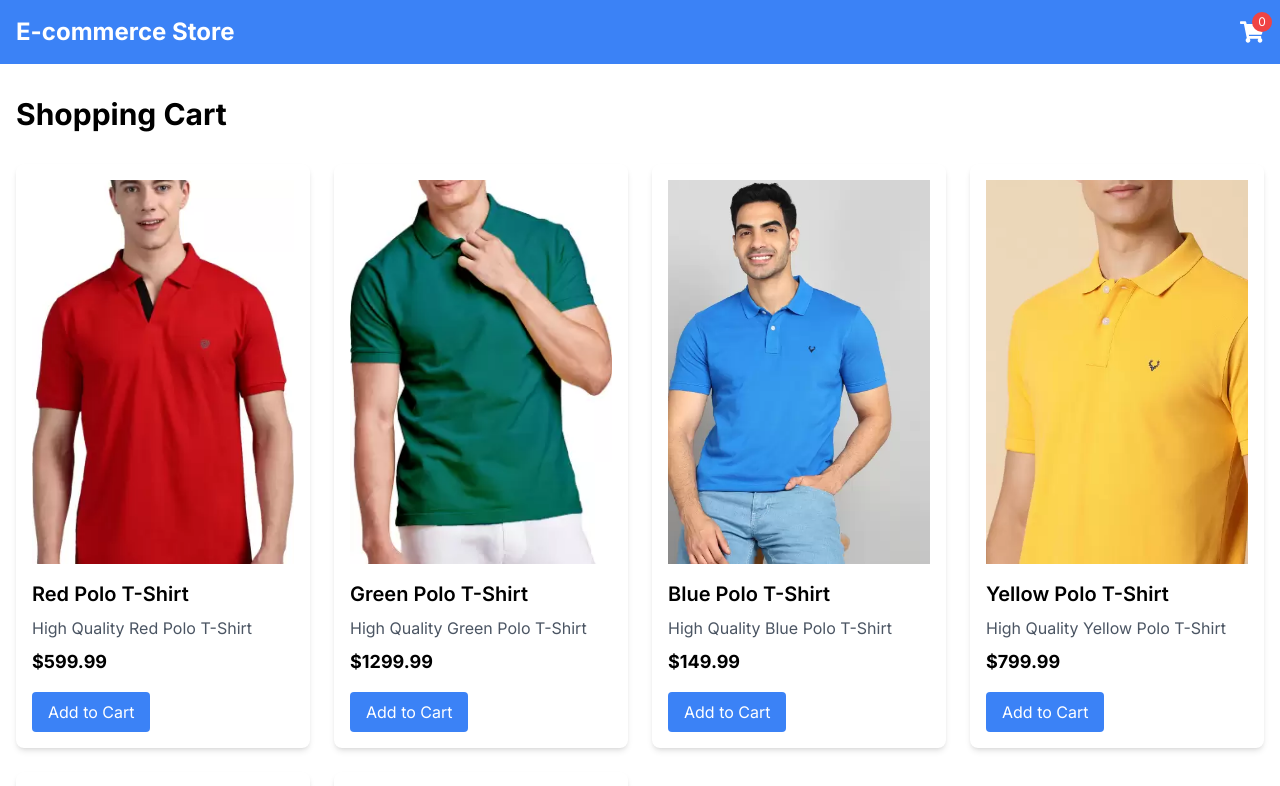
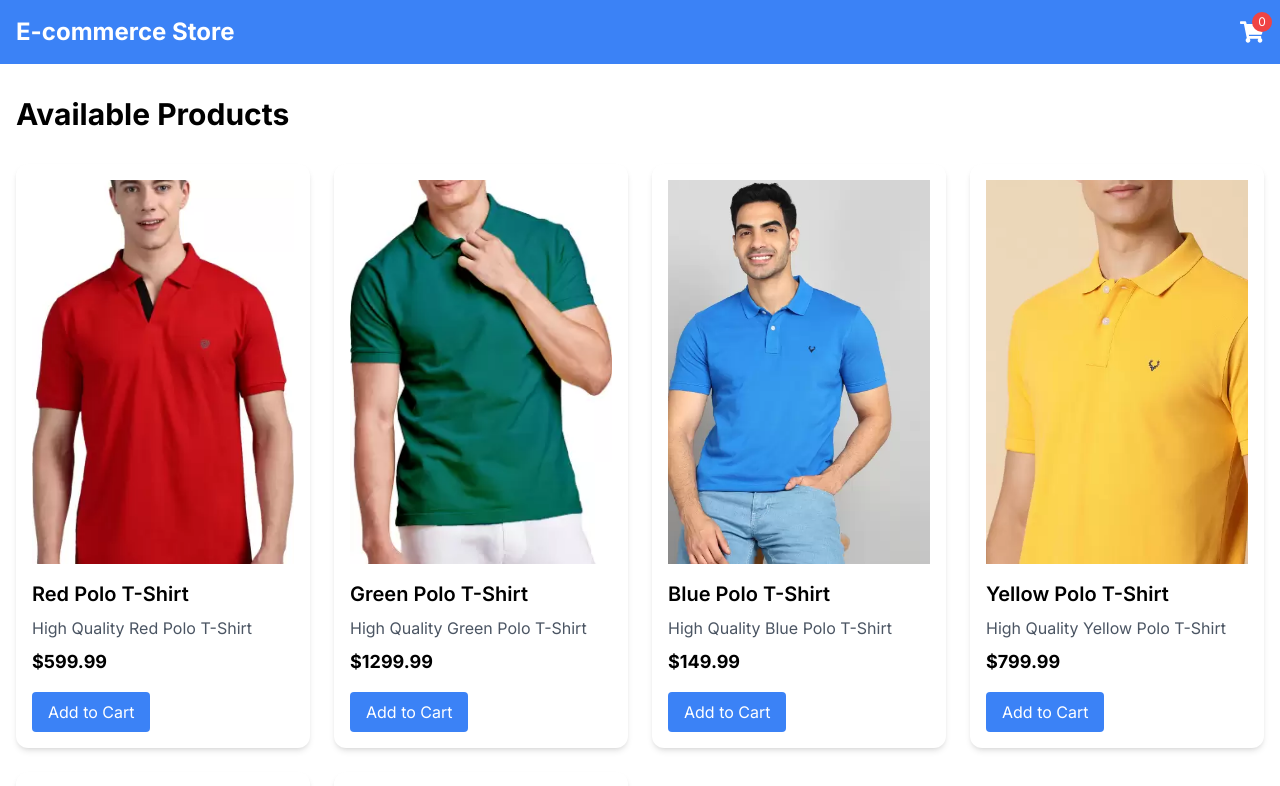
Before and after one commit to amlanxbghn/Shopping-Cart----profile.fyi-Assignment, a Next.js app: page / in a window 1280 px wide. Shown: the top 786 px of the page. Built offline with nearby package versions, Linux system fonts and the light colour scheme.

Commit message:
Comments

```diff
--- a/src/app/cart/page.jsx
+++ b/src/app/cart/page.jsx
@@ -7,10 +7,16 @@ import { useCart } from '../../context/CartContext';
 import CartItem from '../../components/CartItem';
 
 export default function Cart() {
+  // Extract cart-related functions and state from the CartContext
   const { cart, updateQuantity, removeItem } = useCart();
+
+  // State to manage discount percentage
   const [discount, setDiscount] = useState(0);
+
+  // State to handle checkout success message
   const [checkoutMessage, setCheckoutMessage] = useState('');
 
+  // Function to calculate the subtotal of the cart
   const calculateSubtotal = () => {
     return cart.reduce((total, item) => {
       const product = productsData.find((p) => p.id === item.id);
@@ -18,6 +24,7 @@ export default function Cart() {
     }, 0);
   };
 
+  // Function to apply a discount based on the provided discount code
   const applyDiscount = (e) => {
     e.preventDefault();
     const discountCode = e.target.elements.discountCode.value;
@@ -31,26 +38,33 @@ export default function Cart() {
     }
   };
 
+  // Function to handle the checkout process
   const handleCheckout = () => {
     setCheckoutMessage('Checkout successful! Thank you for your purchase.');
   };
 
+  // Calculate subtotal and total after applying discount
   const subtotal = calculateSubtotal();
   const total = subtotal - discount;
 
   return (
     <div className="container mx-auto px-4 py-8">
       <h1 className="text-3xl font-bold mb-8">Shopping Cart</h1>
+
+      {/* Display checkout success message if applicable */}
       {checkoutMessage && (
         <div className="bg-green-100 border border-green-400 text-green-700 px-4 py-3 rounded relative mb-4" role="alert">
           <span className="block sm:inline">{checkoutMessage}</span>
         </div>
       )}
+
+      {/* Show message if cart is empty */}
       {cart.length === 0 ? (
-        <p>Your cart is empty. <Link href="/" className="text-blue-500 hover:underline">Go shopping</Link></p>
+        <p>Your cart is empty. <Link href="/" className="text-blue-500 hover:underline">Return to Products</Link></p>
       ) : (
         <div className="grid grid-cols-1 md:grid-cols-3 gap-8">
           <div className="md:col-span-2">
+            {/* Render CartItem components for each item in the cart */}
             {cart.map((item) => {
               const product = productsData.find((p) => p.id === item.id);
               if (!product) return null;
@@ -68,9 +82,12 @@ export default function Cart() {
           <div>
             <h2 className="text-2xl font-semibold mb-4">Cart Summary</h2>
             <div className="bg-gray-100 p-4 rounded">
+              {/* Display subtotal, discount, and total */}
               <p className="mb-2">Subtotal: ${subtotal.toFixed(2)}</p>
               <p className="mb-2">Discount: ${discount.toFixed(2)}</p>
               <p className="text-xl font-bold">Total: ${total.toFixed(2)}</p>
+
+              {/* Form to apply discount code */}
               <form onSubmit={applyDiscount} className="mt-4">
                 <input
                   type="text"
@@ -85,6 +102,8 @@ export default function Cart() {
                   Apply Discount
                 </button>
               </form>
+
+              {/* Button to proceed to checkout */}
               <button
                 onClick={handleCheckout}
                 className="w-full bg-green-500 text-white px-4 py-2 rounded hover:bg-green-600 transition-colors mt-4"
--- a/src/app/page.js
+++ b/src/app/page.js
@@ -5,17 +5,21 @@ import productsData from '../data/products.json';
 import { useCart } from '../context/CartContext';
 
 export default function Home() {
+  // Extract addToCart function from CartContext
   const { addToCart } = useCart();
 
   return (
     <main className="container mx-auto px-4 py-8">
-      <h1 className="text-3xl font-bold mb-8">Shopping Cart</h1>
+      <h1 className="text-3xl font-bold mb-8">Available Products</h1>
+
+      {/* Grid layout for displaying product cards */}
       <div className="grid grid-cols-1 sm:grid-cols-2 md:grid-cols-3 lg:grid-cols-4 gap-6">
+        {/* Map through productsData and render a ProductCard for each product */}
         {productsData.map((product) => (
           <ProductCard
             key={product.id}
-            {...product}
-            onAddToCart={addToCart}
+            {...product} // Spread operator to pass individual product properties
+            onAddToCart={addToCart} // Pass addToCart function to ProductCard
           />
         ))}
       </div>
--- a/src/components/CartIcon.jsx
+++ b/src/components/CartIcon.jsx
@@ -5,12 +5,16 @@ import { FaShoppingCart } from 'react-icons/fa';
 import { useCart } from '../context/CartContext';
 
 const CartIcon = () => {
+  // Access the getTotalItems function from CartContext to get the number of items in the cart
   const { getTotalItems } = useCart();
 
   return (
     <Link href="/cart" className="flex items-center">
+      {/* Container for the cart icon and item count badge */}
       <div className="relative">
+        {/* Shopping cart icon */}
         <FaShoppingCart className="text-2xl" />
+        {/* Badge displaying the total number of items in the cart */}
         <span className="absolute -top-2 -right-2 bg-red-500 text-white rounded-full w-5 h-5 flex items-center justify-center text-xs">
           {getTotalItems()}
         </span>
--- a/src/components/CartItem.jsx
+++ b/src/components/CartItem.jsx
@@ -3,18 +3,30 @@ import Image from 'next/image';
 const CartItem = ({ item, product, updateQuantity, removeItem }) => {
   return (
     <div className="flex items-center border-b border-gray-200 py-4">
-      <Image src={product.image} alt={product.name} width={80} height={80} className="object-cover mr-4" />
+      {/* Product image */}
+      <Image
+        src={product.image}
+        alt={product.name}
+        width={80}
+        height={80}
+        className="object-cover mr-4"
+      />
       <div className="flex-grow">
+        {/* Product name */}
         <h3 className="text-lg font-semibold">{product.name}</h3>
+        {/* Product price */}
         <p className="text-gray-600">${product.price.toFixed(2)}</p>
         <div className="flex items-center mt-2">
+          {/* Button to decrease the quantity of the product */}
           <button
             onClick={() => updateQuantity(item.id, item.quantity - 1)}
             className="bg-gray-200 px-2 py-1 rounded"
           >
             -
           </button>
+          {/* Display the current quantity of the product */}
           <span className="mx-2">{item.quantity}</span>
+          {/* Button to increase the quantity of the product */}
           <button
             onClick={() => updateQuantity(item.id, item.quantity + 1)}
             className="bg-gray-200 px-2 py-1 rounded"
@@ -23,6 +35,7 @@ const CartItem = ({ item, product, updateQuantity, removeItem }) => {
           </button>
         </div>
       </div>
+      {/* Button to remove the item from the cart */}
       <button
         onClick={() => removeItem(item.id)}
         className="text-red-500 hover:text-red-600 transition-colors"
--- a/src/components/ProductCard.jsx
+++ b/src/components/ProductCard.jsx
@@ -5,21 +5,36 @@ import Link from 'next/link';
 import { useCart } from '../context/CartContext';
 
 const ProductCard = ({ id, name, price, description, image }) => {
+  // Access cart state and addToCart function from CartContext
   const { addToCart, cart } = useCart();
 
+  // Check if the current product is already in the cart
   const isInCart = cart.some(item => item.id === id);
 
+  // Function to handle adding the product to the cart
   const handleAddToCart = () => {
     addToCart(id);
   };
 
   return (
-    <div className="bg-white rounded-lg shadow-md p-4">
-      <Image src={image} alt={name} width={300} height={300} className="w-full h-96 object-cover mb-4" />
+    <div className="bg-white rounded-xl shadow-md p-4">
+      {/* Product image */}
+      <Image
+        src={image}
+        alt={name}
+        width={300}
+        height={300}
+        className="w-full h-96 object-cover mb-4"
+      />
+      {/* Product name */}
       <h2 className="text-xl font-semibold mb-2">{name}</h2>
+      {/* Product description */}
       <p className="text-gray-600 mb-2">{description}</p>
+      {/* Product price */}
       <p className="text-lg font-bold mb-4">${price.toFixed(2)}</p>
+      {/* Conditional rendering based on whether the product is in the cart */}
       {!isInCart ? (
+        // Button to add product to cart if not already in the cart
         <button
           onClick={handleAddToCart}
           className="bg-blue-500 text-white px-4 py-2 rounded hover:bg-blue-600 transition-colors"
@@ -28,12 +43,14 @@ const ProductCard = ({ id, name, price, description, image }) => {
         </button>
       ) : (
         <div className="flex justify-between items-center">
+          {/* Button to add more of the same product to the cart */}
           <button
             onClick={handleAddToCart}
             className="bg-blue-500 text-white px-4 py-2 rounded hover:bg-blue-600 transition-colors"
           >
             Add More
           </button>
+          {/* Link to view the cart */}
           <Link href="/cart" className="bg-green-500 text-white px-4 py-2 rounded hover:bg-green-600 transition-colors">
             View Cart
           </Link>
```
Also changed, not shown: src/app/layout.js (+8 -0 lines), src/context/CartContext.jsx (+14 -0 lines).
